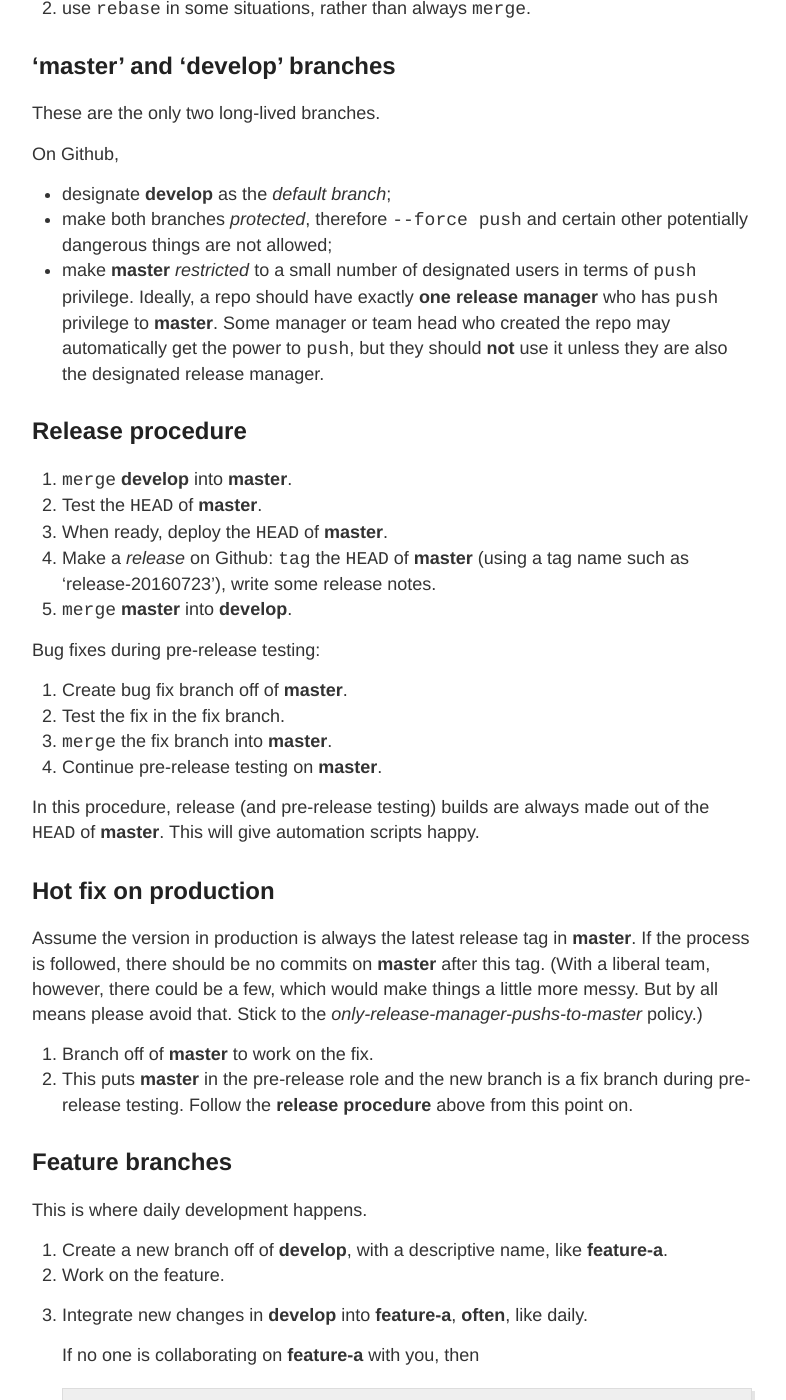
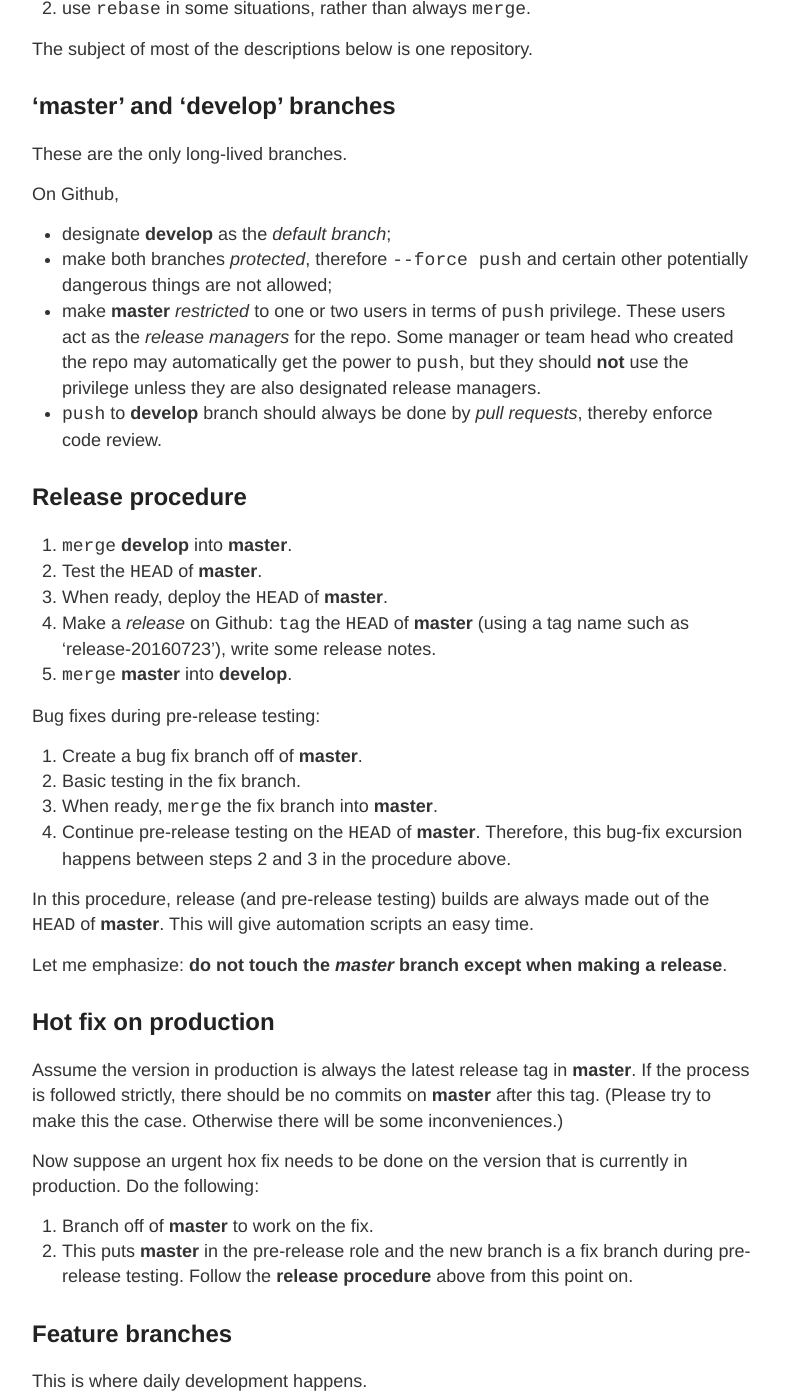
Before and after one commit to zpz/zpz.github.io, a Jekyll site: the page built from _posts/2016-07-21-a-simply-successful-git-branching-model.md, in a window 1280 px wide and 1400 px high, scrolled down 478 px. Shown: the whole window, without its empty margins (248-1034 px from the left). Built offline with Jekyll 4.4.1, drawn with Linux system fonts in a browser that asks for light colours; some of the changed text lies outside the part shown.

Commit message:
editing and addition

````diff
--- a/_posts/2016-07-21-a-simply-successful-git-branching-model.md
+++ b/_posts/2016-07-21-a-simply-successful-git-branching-model.md
@@ -14,15 +14,18 @@ I make two changes to the **gitflow**:
 1. there are no **release** branches---release is made from **master**;
 2. use `rebase` in some situations, rather than always `merge`.
 
+The subject of most of the descriptions below is one repository.
+
 ## 'master' and 'develop' branches
 
-These are the only two long-lived branches.
+These are the only long-lived branches.
 
 On Github,
 
 - designate **develop** as the *default branch*;
 - make both branches *protected*, therefore `--force push` and certain other potentially dangerous things are not allowed;
-- make **master** *restricted* to a small number of designated users in terms of `push` privilege. Ideally, a repo should have exactly **one release manager** who has `push` privilege to **master**. Some manager or team head who created the repo may automatically get the power to `push`, but they should **not** use it unless they are also the designated release manager.
+- make **master** *restricted* to one or two users in terms of `push` privilege. These users act as the *release managers* for the repo. Some manager or team head who created the repo may automatically get the power to `push`, but they should **not** use the privilege unless they are also designated release managers.
+- `push` to **develop** branch should always be done by *pull requests*, thereby enforce code review.
 
 ## Release procedure
 
@@ -34,16 +37,20 @@ On Github,
 
 Bug fixes during pre-release testing:
 
-1. Create bug fix branch off of **master**.
-2. Test the fix in the fix branch.
-3. `merge` the fix branch into **master**.
-4. Continue pre-release testing on **master**.
+1. Create a bug fix branch off of **master**.
+2. Basic testing in the fix branch.
+3. When ready, `merge` the fix branch into **master**.
+4. Continue pre-release testing on the `HEAD` of **master**. Therefore, this bug-fix excursion happens between steps 2 and 3 in the procedure above.
 
-In this procedure, release (and pre-release testing) builds are always made out of the `HEAD` of **master**. This will give automation scripts happy.
+In this procedure, release (and pre-release testing) builds are always made out of the `HEAD` of **master**. This will give automation scripts an easy time.
+
+Let me emphasize: **do not touch the *master* branch except when making a release**.
 
 ## Hot fix on production
 
-Assume the version in production is always the latest release tag in **master**. If the process is followed, there should be no commits on **master** after this tag. (With a liberal team, however, there could be a few, which would make things a little more messy. But by all means please avoid that. Stick to the *only-release-manager-pushs-to-master* policy.)
+Assume the version in production is always the latest release tag in **master**. If the process is followed strictly, there should be no commits on **master** after this tag. (Please try to make this the case. Otherwise there will be some inconveniences.)
+
+Now suppose an urgent hox fix needs to be done on the version that is currently in production. Do the following:
 
 1. Branch off of **master** to work on the fix.
 2. This puts **master** in the pre-release role and the new branch is a fix branch during pre-release testing. Follow the **release procedure** above from this point on.
@@ -56,7 +63,7 @@ This is where daily development happens.
 2. Work on the feature.
 3. Integrate new changes in **develop** into **feature-a**, **often**, like daily.
 
-   If no one is collaborating on **feature-a** with you, then
+   If no one is collaborating on branch **feature-a** with you, `rebase` has some advantages:
 
    ```
    git checkout develop
@@ -65,9 +72,9 @@ This is where daily development happens.
    git rebase develop -i
    ```
 
-   Regardless of collaboration, as long as your local work on **feature-a** has not been `push`ed to Github, hence is not yet visible to others, you can use `rebase`.
+   In some situations, as long as your local work on **feature-a** has not been `push`ed to Github, hence is not yet visible to others, you could use `rebase` regardless of the existence of collaboration . I think this could get tricky; I have no experience with this.
 
-   Otherwise, or in doubt,
+   If you are not the only one working on branch **feature-a**, or if you're nervous about `rebase`, then use `merge`:
 
    ```
    git checkout develop
@@ -76,13 +83,17 @@ This is where daily development happens.
    git merge develop
    ```
 
-4. Integrate **feature-a** into **develop**, **at milestones**.
+   Resolve conflicts, if any, of course.
 
-   Strictly speaking, integrate **feature-a** into **develop** only if this feature is part of the upcoming release. And you want to integrate from time to time so that the progress is visible to collaborators.
+4. Run tests. Fix bugs until tests pass.
 
-   Practically, if this feature work is in a separate directory, and does not interfere with other code, the *upcoming release* does not matter much.
+5. Integrate **feature-a** into **develop**, **at milestones**.
 
-   Every time you have finished a self-contained functionality and have brought **feature-a** back to a (reasonably) tested, functional state, consider making this progress visible to others by integrating it into **develop**. Depending on the modularity of your work, this may happen a couple times a week.
+   Strictly speaking, integrate **feature-a** into **develop** only if this feature is part of the next (i.e. upcoming) release. And you want to integrate from time to time so that the progress is visible to collaborators.
+
+   Practically, if this feature's code is in a separate directory, and does not interfere with other code, the *upcoming release* does not matter that much.
+
+   Every time you have finished a functionality and have brought **feature-a** back to a (reasonably) tested, functional state, consider making this progress visible to others by integrating it into **develop**. Depending on the modularity of your work, this may happen a couple times a week.
 
    First, integrate **develop** into **feature-a** as described above.
 
@@ -95,6 +106,15 @@ This is where daily development happens.
    git push
    ```
 
-5. Once **feature-a** has been integrated into **develop**, and you're done with the feature for good for a long period of time, delete branch **feature-a** both on your local machine and on Github.
+6. Once **feature-a** has been integrated into **develop**, and you're done with the branch for good or for a indefinite period of time, delete branch **feature-a** both on your local machine and on Github.
 
 Sometimes a feature branch serves as a big 'base' branch for a large feature that is worked on by multiple developers. In this situation, the developers create branches off of this base feature branch. Their relation with this base branch is not unlike that of **feature-a** with **develop** as described above.
+
+
+## Code re-organization within and between repositories
+
+Do not resist re-organization if that improves structure, modularity, and maintainability---in other words, quality---of the code.
+
+Within a repo, if some code is deprecated but you want to keep them for reference, **do not** use a dedicated branch to keep (indeed, hide) the code. Instead, move it to a non-interfering directory (such as `archive`) on the top level in the repo for such "horizontal separation".
+
+After some time, it may become clear that all the code does not belong in the same repo. You want to move part of the code out of the repo. Simply move the code into `archive` in the current repo (remember to add some notes), the copy it into its new home repo, which it will start with no history.
````
